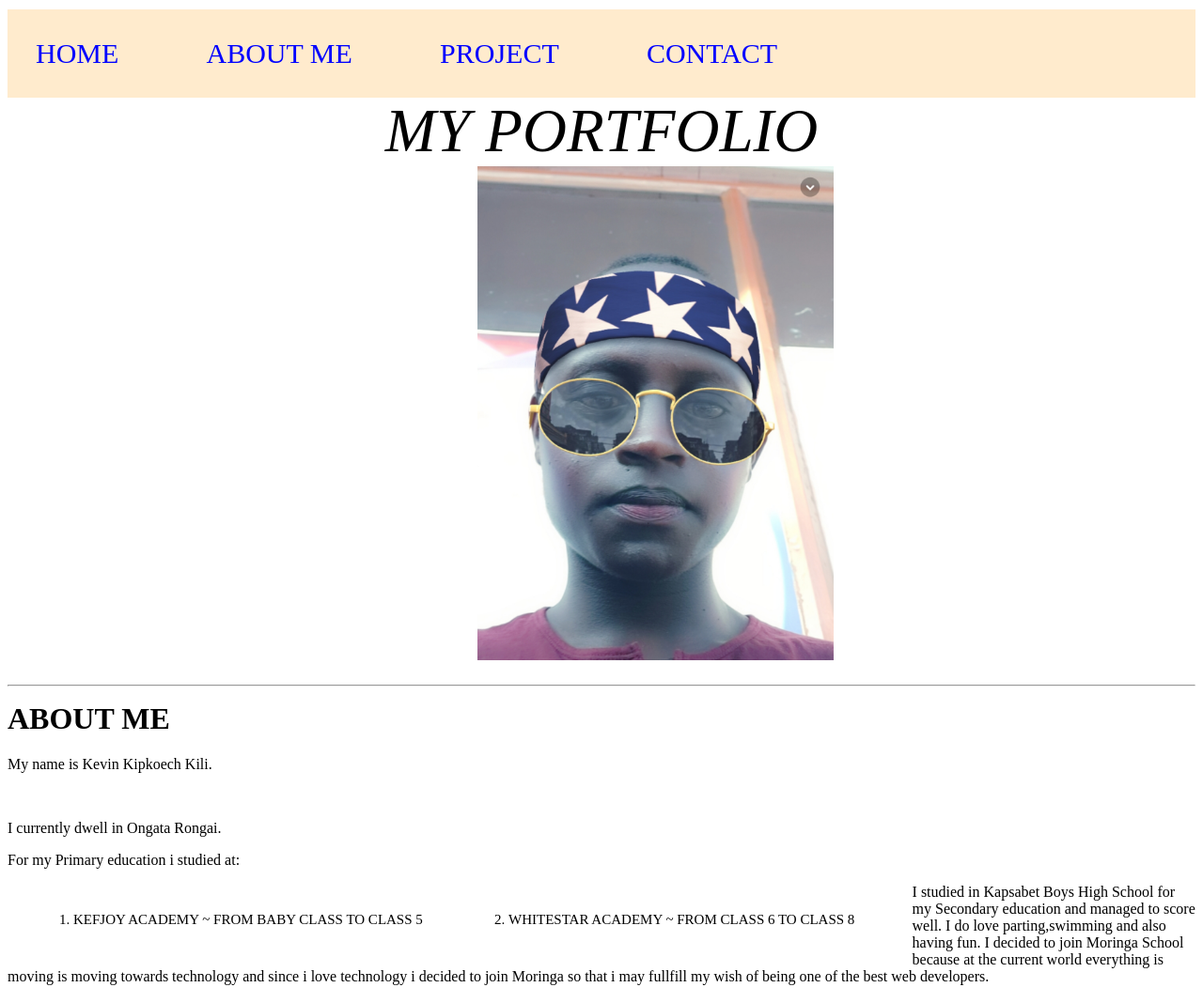
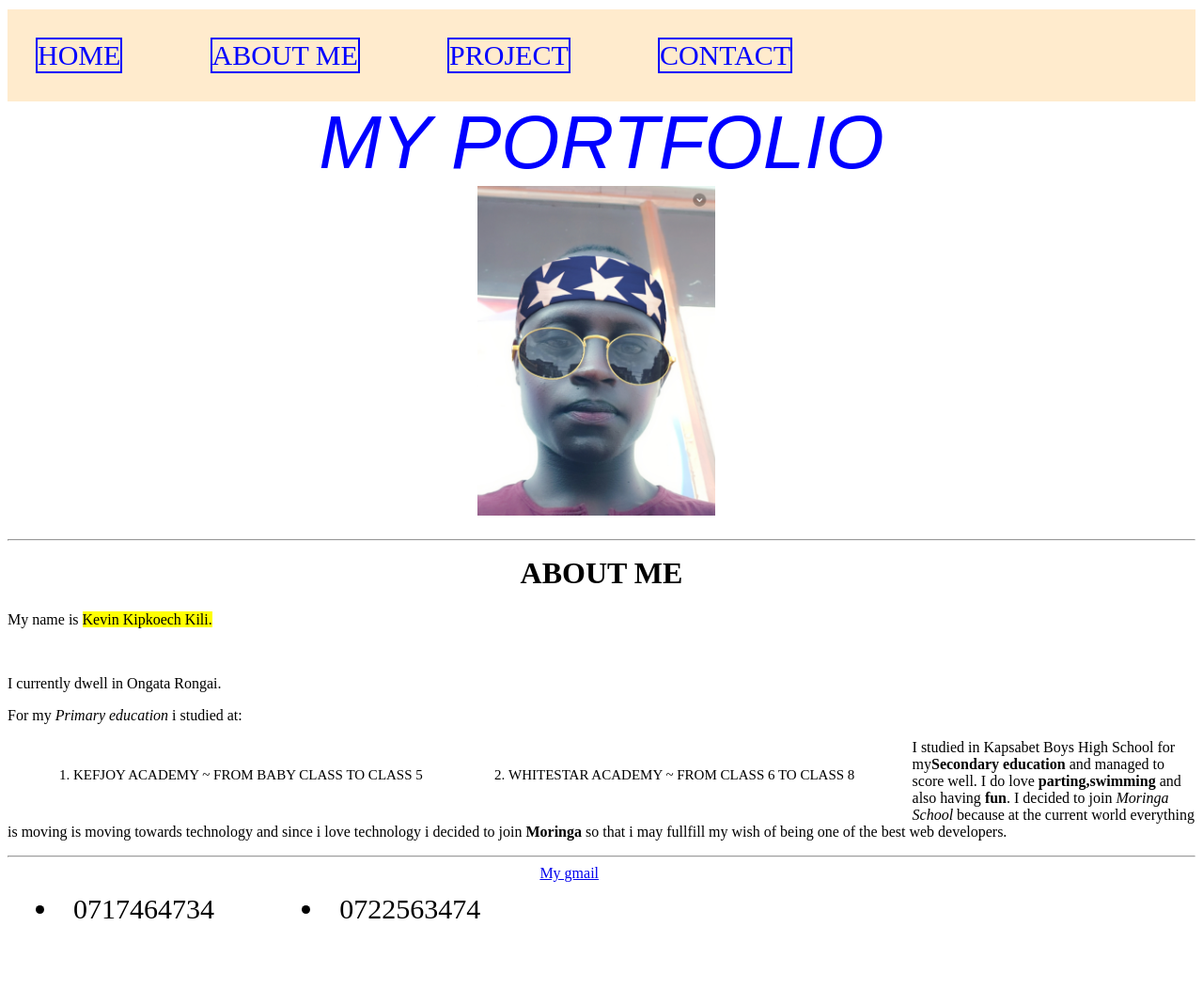
Before and after one commit to kilitasha435/MY-portifolio, a plain HTML site: page MY-PORTFOLIO.html in a window 1280 px wide. Shown: the top 1068 px of the page at 94% size. After the commit the page ends 1015 px from the top, so only its background shows below. Drawn offline with Linux system fonts and the light colour scheme.

Commit message:
added boarder to side bar

```diff
--- a/MY-PORTFOLIO.html
+++ b/MY-PORTFOLIO.html
@@ -10,36 +10,40 @@
 <body>
    <nav>
        <ul>
-           <li><a class="active" href="#home">HOME</a></li>
-           <li><a href="#about me">ABOUT ME</a></li>
-           <li><a href="#project">PROJECT</a></li>
-           <li><a href="#contact">CONTACT</a></li>
+           <li><a class="active" href="#home" style="border: 2px solid blue;">HOME</a></li>
+           <li><a href="#about me" style="border: 2px solid blue;">ABOUT ME</a></li>
+           <li><a href="#project" style="border: 2px solid blue;">PROJECT</a></li>
+           <li><a href="#contact" style="border: 2px solid blue;">CONTACT</a></li>
        </ul>
    </nav>
-   <header>MY PORTFOLIO</header>
-   <div id="home"><img src="20200207_104537.jpg" width="30%" alt=""></div>
+   <header style="font-size: 500%;color: blue;font-family: sans-serif;">MY PORTFOLIO</header>
+   <div id="home"><img src="20200207_104537.jpg" width="20%" alt="MY IMAGE"></div>
    <div id="about me">
-       <h1><hr>ABOUT ME</h1>
-        <p>My name is Kevin Kipkoech Kili.</p>
+       <h1 style="text-align: center;"><hr>ABOUT ME</h1>
+        <p>My name is <mark> Kevin Kipkoech Kili.</mark></p>
         <br>
         <p>I currently dwell in Ongata Rongai.</p>
-        <p>For my Primary education i studied at:
-            <ol><li class="branch">Kefjoy Academy ~ From Baby class to class 5</li>
+        <p>For my <i> Primary education </i> i studied at:</p>
+            <ol>
+                <li class="branch">Kefjoy Academy ~ From Baby class to class 5</li>
                 <li class="branch">Whitestar Academy ~ From class 6 to class 8</li>
             </ol>
                 <div>
-                    <p>I studied in Kapsabet Boys High School for my Secondary education and managed
+                    <p>
+                    I studied in Kapsabet Boys High School for my<strong>Secondary education </strong> and managed
                     to score well.
-                    I do love parting,swimming and also having fun.
-                     I decided to join Moringa School because at the current world
+                    I do love<strong> parting,swimming</strong>  and also having <strong>fun</strong>.
+                     I decided to join<i> Moringa School</i> because at the current world
                      everything is moving is moving towards technology and since i love technology
-                     i decided to join Moringa so that i may fullfill my wish of being one of the
-                     best web developers.</div>
-        </p>
+                     i decided to join<b> Moringa</b> so that i may fullfill my wish of being one of the
+                     best web developers.
+                    </p>
+                </div>
+        <hr>
         <div id="contact">
-            <a href="https://kilikevin435.gmail.com"></a>
-            <li>0717464734</li>
-            <li>0722563474</li>
+            <a href="https://mail.google.com/mail/u/0/#inbox">My gmail</a>
+            <li class="contact">0717464734</li>
+            <li class="contact">0722563474</li>
         </div>
    </div>
 </body>
```
